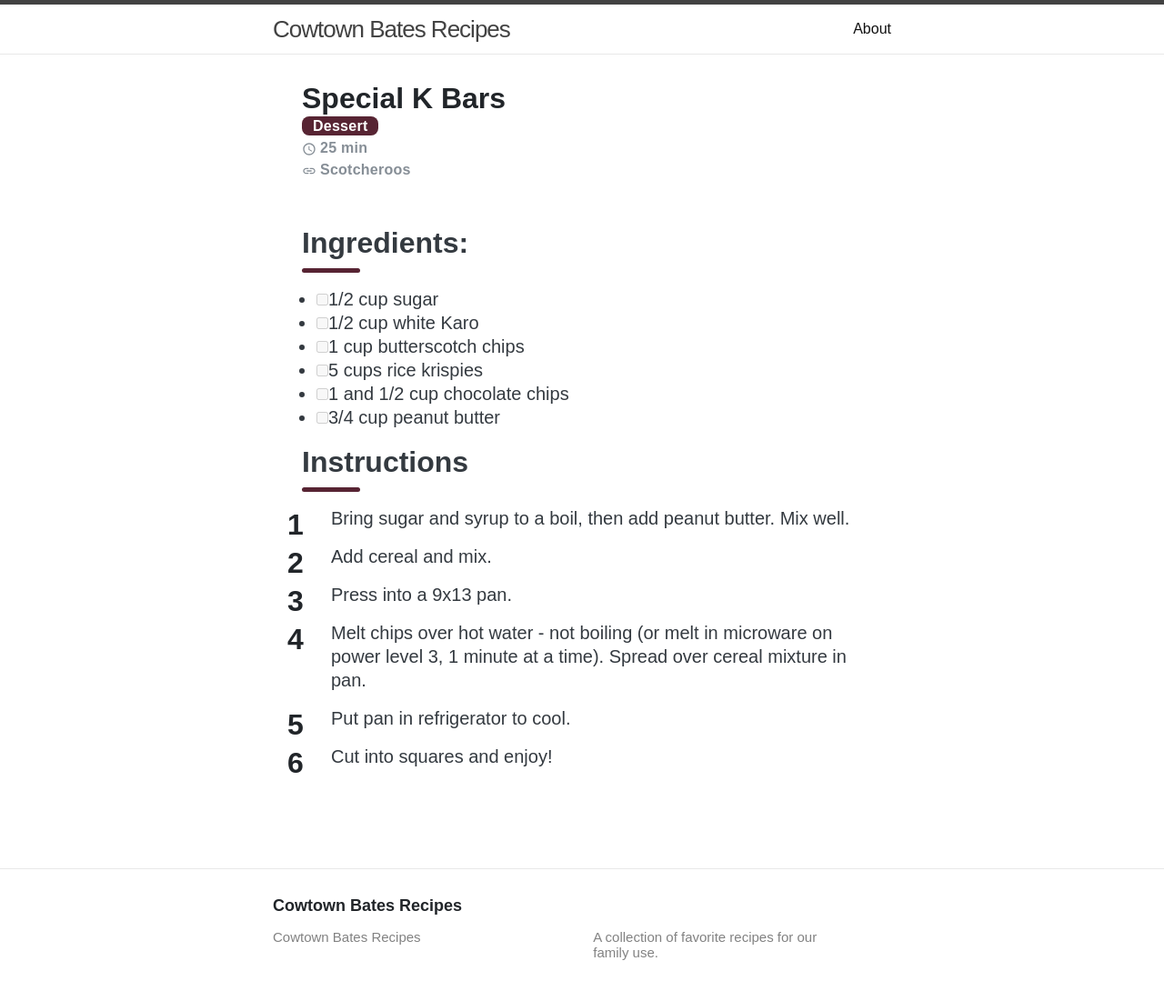
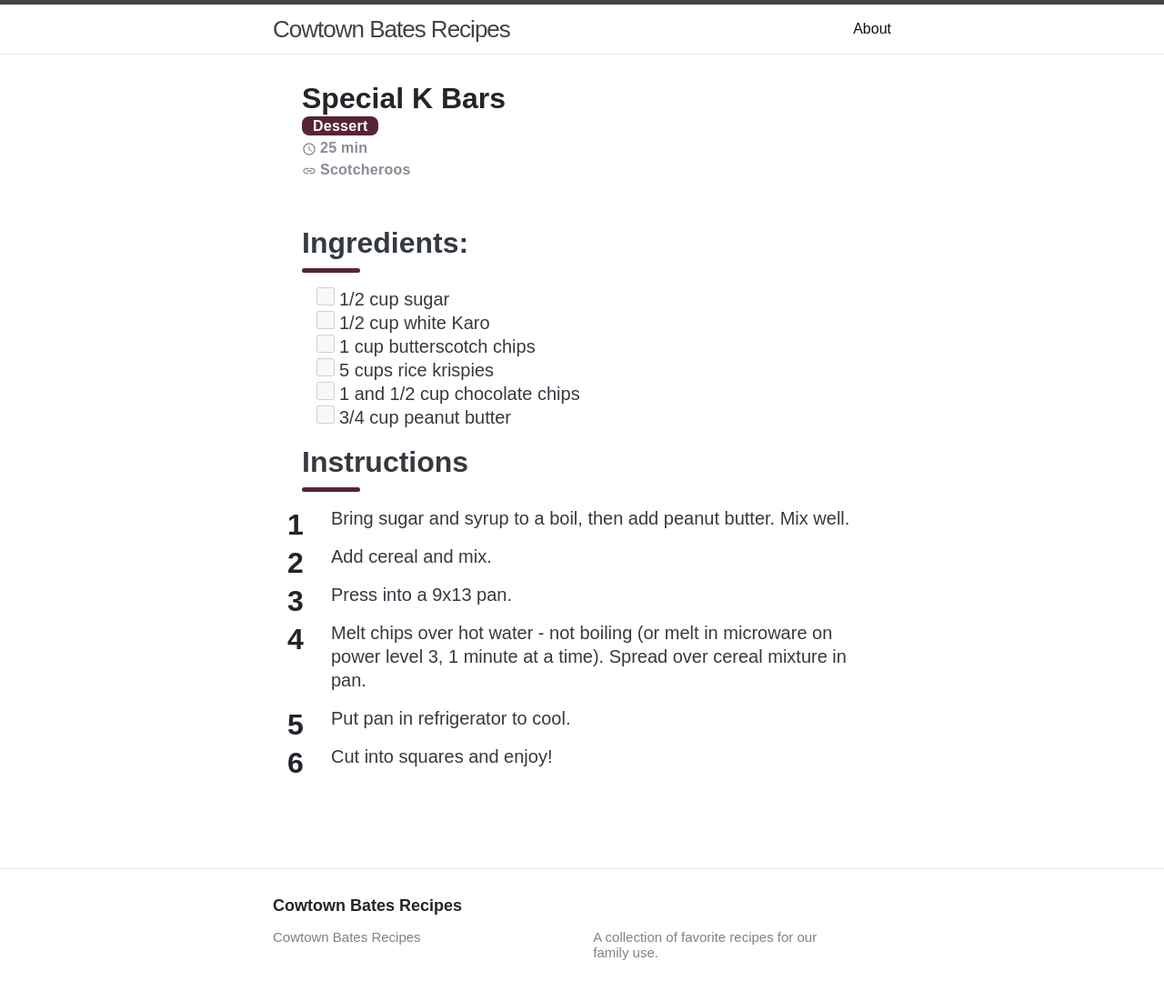
Before and after one commit to sfb1996/cookbook, a Jekyll site: the page built from _recipes/special-k-bars.md, in a window 1280 px wide. Shown: the whole page at 91% size. Built offline with Jekyll 4.4.1, drawn with Linux system fonts in a browser that asks for light colours.

Commit message:
stashing checkboxes.

```diff
--- a/_sass/core/_content.scss
+++ b/_sass/core/_content.scss
@@ -148,6 +148,15 @@
   ul {
     list-style: disc;
   }
+
+    /* Remove the disc from list items containing checkboxes or radio buttons */
+    ul li:has(input[type="checkbox"]),
+    ul li:has(input[type="radio"]),
+    ol li:has(input[type="checkbox"]),
+    ol li:has(input[type="radio"]) {
+        list-style-type: none; /* Or style them differently */
+        padding-right: 0.5rem;
+    }
 
   blockquote:not(.sidebar) {
     @include ctnr(full);
--- a/_sass/core/_normalize.scss
+++ b/_sass/core/_normalize.scss
@@ -335,6 +335,15 @@ textarea {
 [type="radio"] {
   box-sizing: border-box; /* 1 */
   padding: 0; /* 2 */
+  width: 20px; /* Adjust size as needed */
+  height: 20px;
+  /* Optional: Add margin to space it from text */
+  margin-right: 5px;
+  border: 2px solid #572433;
+}
+
+[type='checkbox']:checked {
+    background: #572433;
 }
 
 /**
```
